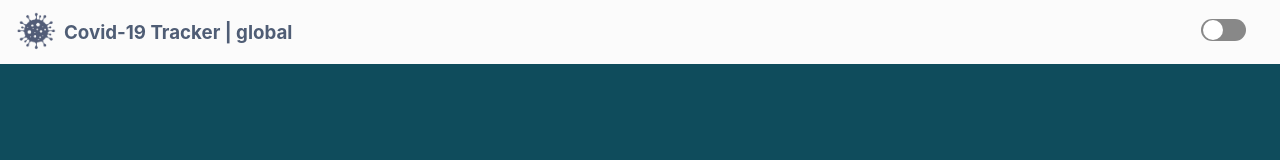
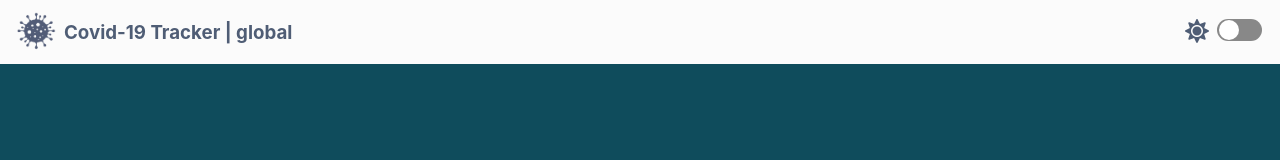
Before and after one commit to Samenza/covid19-tracker, a React (Create React App) app: page / in a window 1280 px wide. Shown: the top 160 px of the page. Built offline with nearby package versions, Linux system fonts and the light colour scheme; no server answers.

Commit message:
dark mood icone added

```diff
--- a/src/components/mainPage/navBar/NavBar.jsx
+++ b/src/components/mainPage/navBar/NavBar.jsx
@@ -9,7 +9,7 @@ const Nav = styled.nav`
   width: 100%;
   height: 8vh;
   background-color: ${(props) => props.theme.secondBackground};
-  @media (max-width: 1024px) {
+  @media (max-width: 515px) {
     justify-content: center;
   }
 `;
@@ -29,6 +29,7 @@ const Logo = styled.img`
 const LogoWrapper = styled.div`
   display: flex;
   align-items: center;
+  margin-right: 1rem;
 `;
 
 const NavBar = ({ themes, theme, setTheme }) => {
@@ -43,7 +44,7 @@ const NavBar = ({ themes, theme, setTheme }) => {
           )}
           <Title theme={themes[theme]}>Covid-19 Tracker | global</Title>
         </LogoWrapper>
-        <ToggleButton setTheme={setTheme} theme={theme} />
+        <ToggleButton setTheme={setTheme} theme={theme} themes={themes} />
       </Nav>
     </React.Fragment>
   );
--- a/src/components/mainPage/navBar/toggleButton/ToggleButton.jsx
+++ b/src/components/mainPage/navBar/toggleButton/ToggleButton.jsx
@@ -1,8 +1,10 @@
+import React from "react";
 import styled from "styled-components";
-
+import { HiMoon } from "react-icons/hi";
+import { FaSun } from "react-icons/fa";
 const ToggleWrapper = styled.div`
   position: relative;
-  margin-right: 2rem;
+  margin: 0 1rem 0 0.5rem;
 `;
 
 const ToggleLable = styled.label`
@@ -44,6 +46,15 @@ const Toggle = styled.input`
     }
   }
 `;
+
+const DarkMoodWrapper = styled.div`
+  display: flex;
+  .icon {
+    font-size: 1.5rem;
+    color: ${(props) => props.theme.text};
+  }
+`;
+
 const ToggleButton = (theme) => {
   const changeTheme = ({ setTheme, theme }) => {
     if (theme === "light") {
@@ -53,6 +64,12 @@ const ToggleButton = (theme) => {
     }
   };
   return (
+    <DarkMoodWrapper theme={theme.themes[theme.theme]}>
+      {theme.theme === "light" ? (
+        <FaSun className="icon" />
+      ) : (
+        <HiMoon className="icon" />
+      )}
       <ToggleWrapper>
         <Toggle
           onChange={() => changeTheme(theme)}
@@ -61,6 +78,7 @@ const ToggleButton = (theme) => {
         />
         <ToggleLable htmlFor="ToggleButton" />
       </ToggleWrapper>
+    </DarkMoodWrapper>
   );
 };
 
```
Lines whose indentation alone changed are shown as unchanged.
